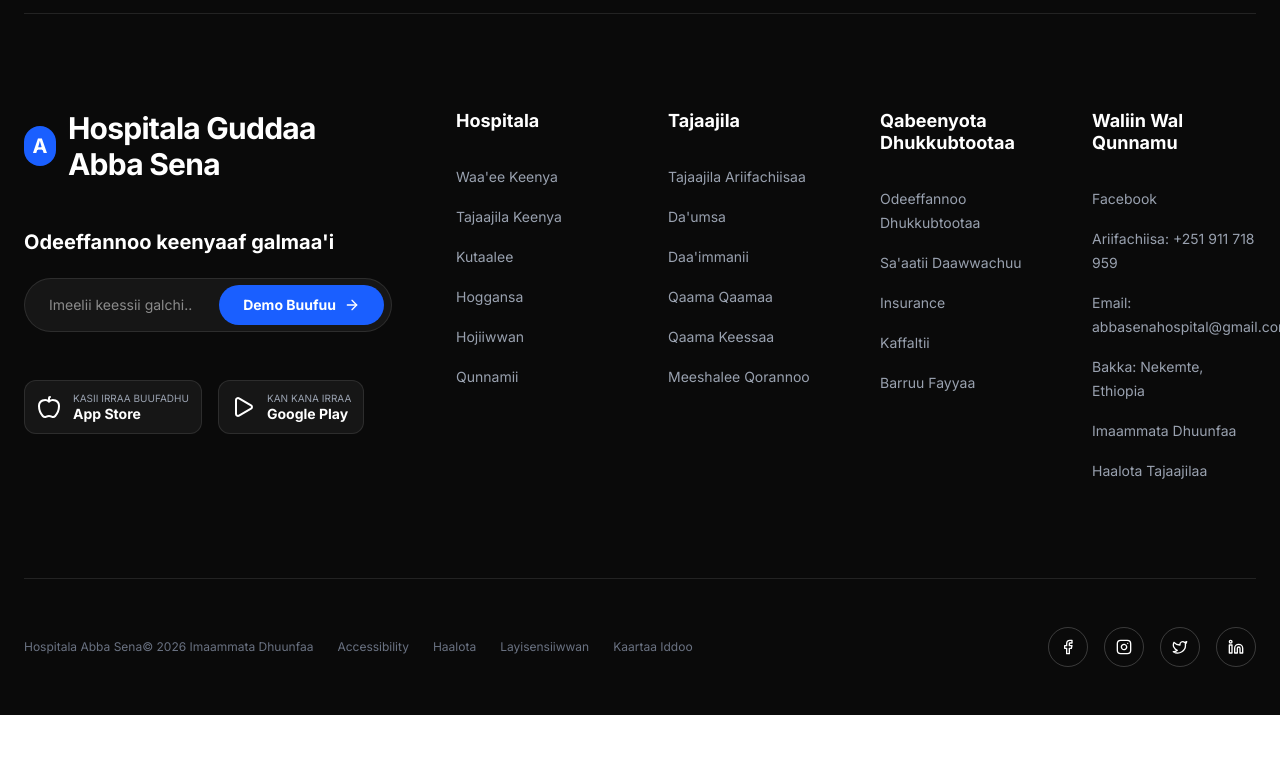
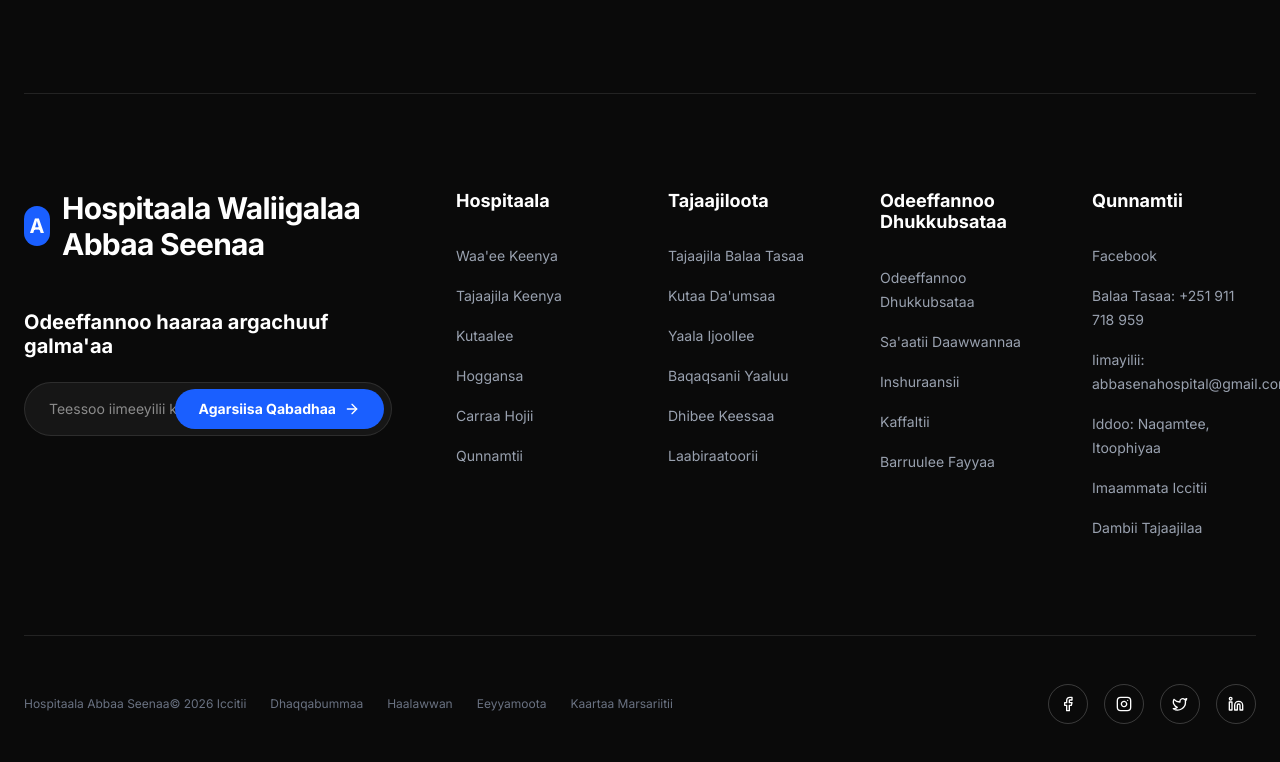
Before and after one commit to misotame/ASH-Portfolio, a React (Vite) app: page /appointment in a window 1280 px wide. Shown: the part 4570-5332 px from the top of the page. Before the commit the page ends 5285 px from the top, so only its background shows below. Built offline with nearby package versions, Linux system fonts and the light colour scheme.

Commit message:
Refactor footer translations and update Home component layout

```diff
--- a/src/components/Footer.tsx
+++ b/src/components/Footer.tsx
@@ -65,26 +65,7 @@ export default function Footer({ setIsNewsletterModalOpen, setIsBookingModalOpen
               </div>
             </div>
 
-            <div className="flex gap-4">
-              <button className="bg-white/5 border border-white/10 rounded-xl p-3 hover:bg-white/10 transition-all">
-                 <div className="flex items-center gap-3">
-                   <Apple className="w-6 h-6" />
-                   <div className="text-left">
-                     <p className="text-[10px] text-gray-400 uppercase leading-none">{footer.brand.appStore.downloadOn}</p>
-                     <p className="text-sm font-bold leading-none mt-1">{footer.brand.appStore.appStore}</p>
-                   </div>
-                 </div>
-              </button>
-              <button className="bg-white/5 border border-white/10 rounded-xl p-3 hover:bg-white/10 transition-all">
-                 <div className="flex items-center gap-3">
-                   <Play className="w-6 h-6" />
-                   <div className="text-left">
-                     <p className="text-[10px] text-gray-400 uppercase leading-none">{footer.brand.googlePlay.getItOn}</p>
-                     <p className="text-sm font-bold leading-none mt-1">{footer.brand.googlePlay.googlePlay}</p>
-                   </div>
-                 </div>
-              </button>
-            </div>
+
           </div>
 
           {/* Links Columns */}
--- a/src/pages/Home.tsx
+++ b/src/pages/Home.tsx
@@ -488,7 +488,7 @@ export default function Home({ setIsBookingModalOpen, setSelectedFacility }: Hom
       </section>
 
       {/* Virtual Consultation Section */}
-      <section className="section-padding bg-medical-soft/30">
+      {/* <section className="section-padding bg-medical-soft/30">
         <div className="max-w-7xl mx-auto px-6">
           <div className="bg-gradient-to-bl from-medical-blue/40 to-medical-blue rounded-[4rem] p-12 md:p-24 text-white relative overflow-hidden">
             <div className="absolute top-[-10%] right-[-5%] w-96 h-96 bg-white/10 rounded-full blur-3xl"></div>
@@ -540,7 +540,6 @@ export default function Home({ setIsBookingModalOpen, setSelectedFacility }: Hom
                 <div className="rounded-[3rem] overflow-hidden shadow-2xl border-8 border-white/10">
                   <img src="https://picsum.photos/seed/virtual/800/1000" alt="Virtual Consultation" className="w-full h-full object-cover" />
                 </div>
-                {/* Floating Status Card */}
                 <div className="absolute -bottom-10 -left-10 bg-white p-8 rounded-[2.5rem] shadow-2xl text-medical-dark hidden md:block">
                   <div className="flex items-center gap-4 mb-4">
                     <div className="w-3 h-3 rounded-full bg-green-500 animate-pulse"></div>
@@ -560,7 +559,7 @@ export default function Home({ setIsBookingModalOpen, setSelectedFacility }: Hom
             </div>
           </div>
         </div>
-      </section>
+      </section> */}
 
       {/* Services Section */}
       <section id="services" className="section-padding bg-white">
--- a/src/translations/footer.ts
+++ b/src/translations/footer.ts
@@ -136,69 +136,69 @@ export const footerTranslations: Record<string, FooterTranslation> = {
   },
   AF: {
     connect: {
-      heading: "Nu Waliin Wal Qunnamu",
-      getStarted: "Jalqabi",
-      contactUs: "Nu Qunnami"
+      heading: "Nu waliin wal-qunnamaa",
+      getStarted: "Jalqabaa",
+      contactUs: "Nu Qunnamaa"
     },
     brand: {
-      hospitalName: "Hospitala Guddaa Abba Sena",
+      hospitalName: "Hospitaala Waliigalaa Abbaa Seenaa",
       newsletter: {
-        heading: "Odeeffannoo keenyaaf galmaa'i",
-        placeholder: "Imeelii keessii galchi..",
-        bookDemo: "Demo Buufuu"
+        heading: "Odeeffannoo haaraa argachuuf galma\'aa",
+        placeholder: "Teessoo iimeeyilii keessan galchaa..",
+        bookDemo: "Agarsiisa Qabadhaa"
       },
       appStore: {
-        downloadOn: "Kasii irraa buufadhu",
+        downloadOn: "Irraa buufadhaa",
         appStore: "App Store"
       },
       googlePlay: {
-        getItOn: "KAN KANA IRRAA",
+        getItOn: "Irraa Argadhaa",
         googlePlay: "Google Play"
       }
     },
     links: {
       hospital: {
-        title: "Hospitala",
+        title: "Hospitaala",
         aboutUs: "Waa'ee Keenya",
         ourServices: "Tajaajila Keenya",
         departments: "Kutaalee",
         leadership: "Hoggansa",
-        careers: "Hojiiwwan",
-        contact: "Qunnamii"
+        careers: "Carraa Hojii",
+        contact: "Qunnamtii"
       },
       services: {
-        title: "Tajaajila",
-        emergencyCare: "Tajaajila Ariifachiisaa",
-        maternity: "Da'umsa",
-        pediatrics: "Daa'immanii",
-        surgery: "Qaama Qaamaa",
-        internalMedicine: "Qaama Keessaa",
-        laboratory: "Meeshalee Qorannoo"
+        title: "Tajaajiloota",
+        emergencyCare: "Tajaajila Balaa Tasaa",
+        maternity: "Kutaa Da'umsaa",
+        pediatrics: "Yaala Ijoollee",
+        surgery: "Baqaqsanii Yaaluu",
+        internalMedicine: "Dhibee Keessaa",
+        laboratory: "Laabiraatoorii"
       },
       patientResources: {
-        title: "Qabeenyota Dhukkubtootaa",
-        patientInformation: "Odeeffannoo Dhukkubtootaa",
-        visitingHours: "Sa'aatii Daawwachuu",
-        insurance: "Insurance",
+        title: "Odeeffannoo Dhukkubsataa",
+        patientInformation: "Odeeffannoo Dhukkubsataa",
+        visitingHours: "Sa'aatii Daawwannaa",
+        insurance: "Inshuraansii",
         billing: "Kaffaltii",
-        healthArticles: "Barruu Fayyaa"
+        healthArticles: "Barruulee Fayyaa"
       },
       connect: {
-        title: "Waliin Wal Qunnamu",
+        title: "Qunnamtii",
         facebook: "Facebook",
-        emergency: "Ariifachiisa: +251 911 718 959",
-        email: "Email: abbasenahospital@gmail.com",
-        location: "Bakka: Nekemte, Ethiopia",
-        privacyPolicy: "Imaammata Dhuunfaa",
-        termsOfService: "Haalota Tajaajilaa"
+        emergency: "Balaa Tasaa: +251 911 718 959",
+        email: "Iimayilii: abbasenahospital@gmail.com",
+        location: "Iddoo: Naqamtee, Itoophiyaa",
+        privacyPolicy: "Imaammata Iccitii",
+        termsOfService: "Dambii Tajaajilaa"
       }
     },
     bottom: {
-      copyright: "Hospitala Abba Sena© 2026 Imaammata Dhuunfaa",
-      accessibility: "Accessibility",
-      terms: "Haalota",
-      licenses: "Layisensiiwwan",
-      siteMap: "Kaartaa Iddoo"
+      copyright: "Hospitaala Abbaa Seenaa© 2026 Iccitii",
+      accessibility: "Dhaqqabummaa",
+      terms: "Haalawwan",
+      licenses: "Eeyyamoota",
+      siteMap: "Kaartaa Marsariitii"
     }
   },
   AM: {
--- a/src/translations/landingPage.ts
+++ b/src/translations/landingPage.ts
@@ -261,7 +261,7 @@ export const translations: Record<string, Translation> = {
   AF: {
     hero: {
       badge: "Nekemte, Oromia, Ethiopia",
-      heading: "Hospitala Guddaa Abba Sena",
+      heading: "Hospitala Guddaa Abbaa Seenaa",
       subheading: "Hospitala Nekemte qofa bu'aa 250 qaba. Fayyaa guutuu Oromia Dhihaatti, miseensota 5 miiliyoonii ol ta'an fayyadamaa, yeroo hunda tajaajila, da'umsa, daa'immanii, fi tajaajila fayyaa waliigalaa kennu.",
       ctaButtons: {
         getMedicalCare: "Fayyaa Argadhu",
```
